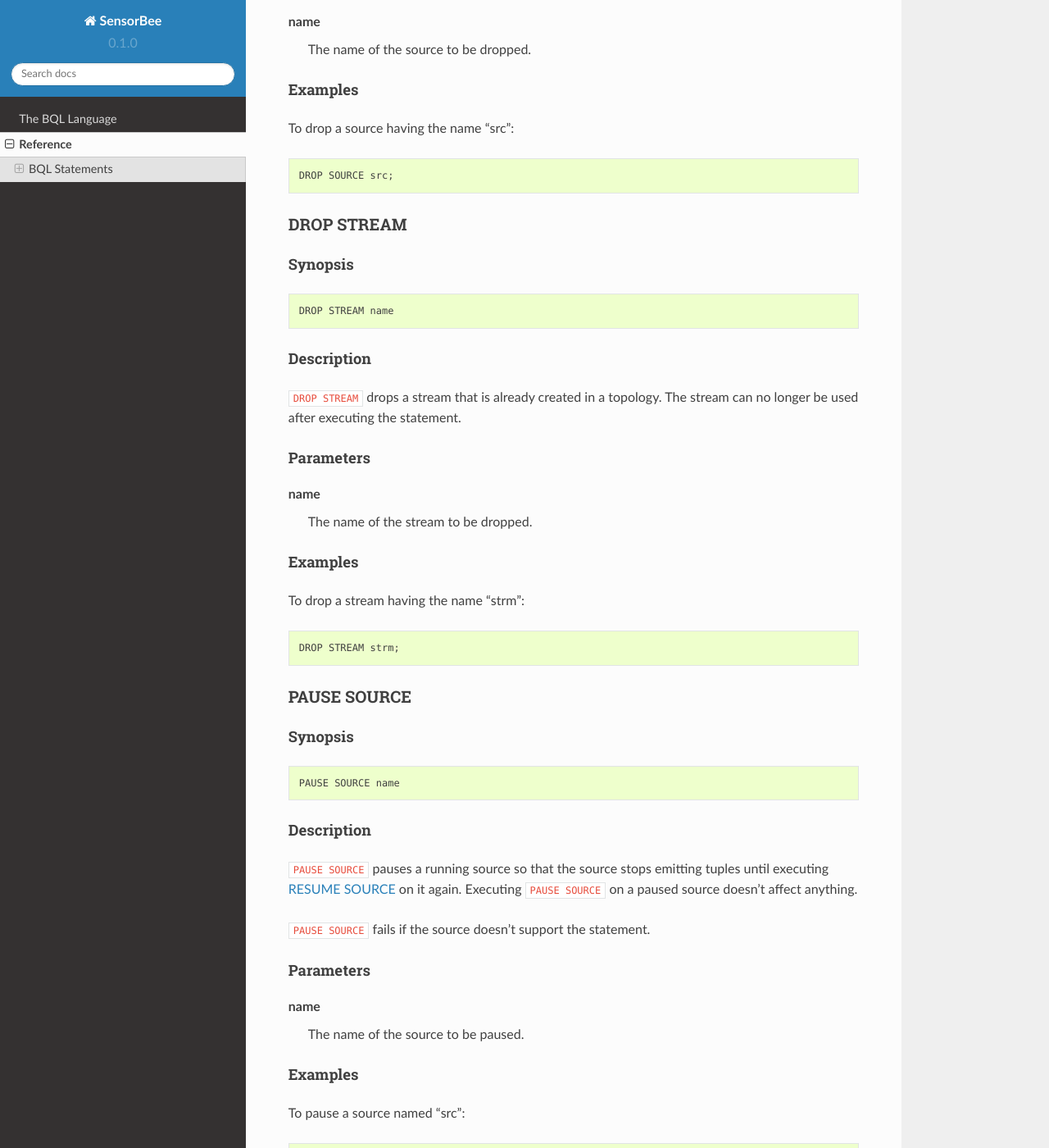
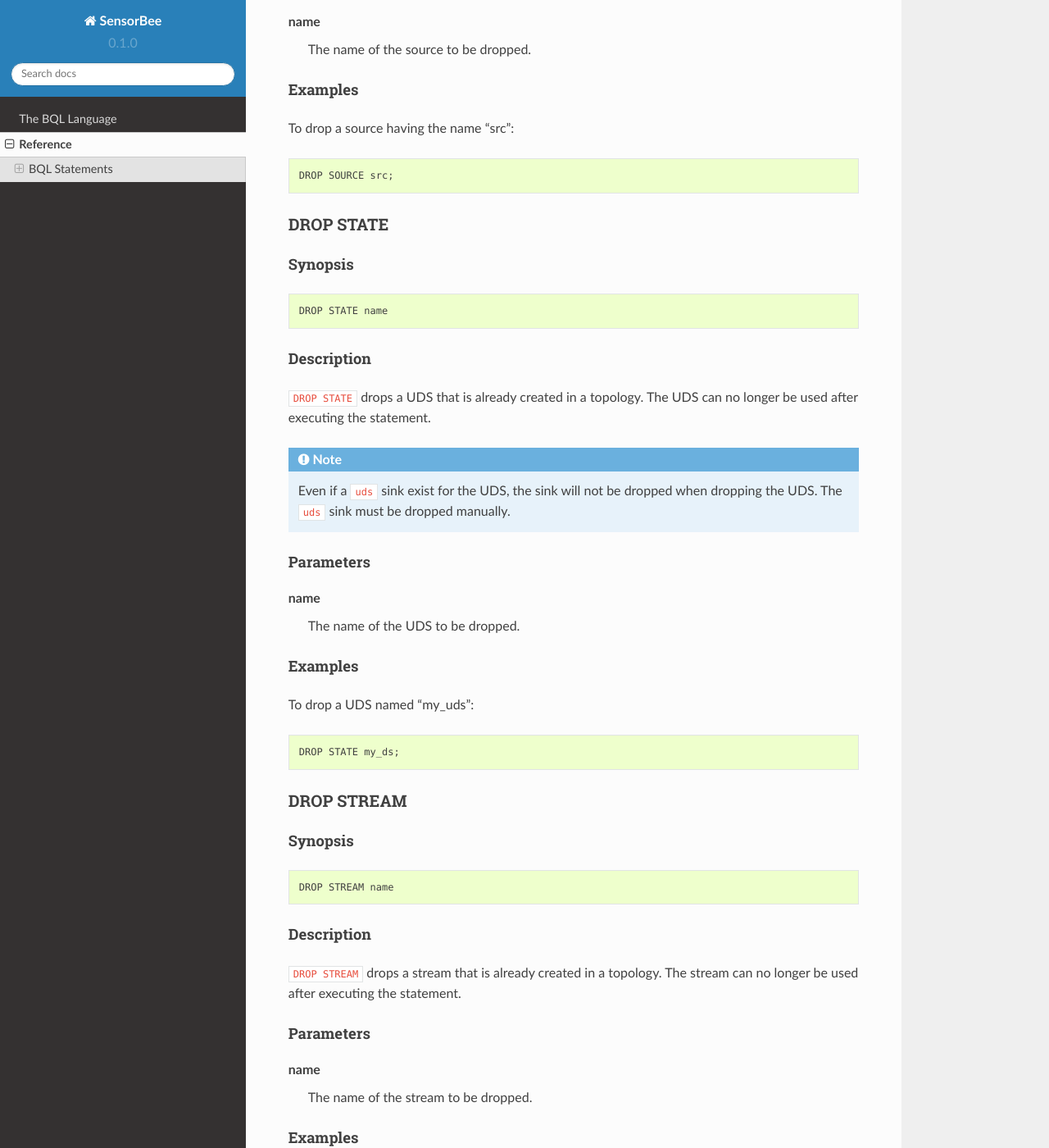
Before and after one commit to sensorbee/docs, a Sphinx documentation site: the page built from source/ref.rst, in a window 1280 px wide and 1400 px high, scrolled down 5219 px. Shown: the whole window at 82% size. Built offline with Sphinx 7.4.7 and the Read the Docs theme 2.0.0, drawn with Linux system fonts in a browser that asks for light colours.

Commit message:
Add the reference of DROP STATE statement

```diff
--- a/source/ref/stmts.rst
+++ b/source/ref/stmts.rst
@@ -8,6 +8,7 @@ BQL Statements
 .. include:: /ref/stmts/create_stream.rst
 .. include:: /ref/stmts/drop_sink.rst
 .. include:: /ref/stmts/drop_source.rst
+.. include:: /ref/stmts/drop_state.rst
 .. include:: /ref/stmts/drop_stream.rst
 .. include:: /ref/stmts/pause_source.rst
 .. include:: /ref/stmts/resume_source.rst
--- /dev/null
+++ b/source/ref/stmts/drop_state.rst
@@ -0,0 +1,36 @@
+.. _ref_stmts_drop_state:
+
+DROP STATE
+==========
+
+Synopsis
+--------
+
+::
+
+    DROP STATE name
+
+Description
+-----------
+
+``DROP STATE`` drops a UDS that is already created in a topology. The UDS can
+no longer be used after executing the statement.
+
+.. note::
+
+    Even if a ``uds`` sink exist for the UDS, the sink will not be dropped when
+    dropping the UDS. The ``uds`` sink must be dropped manually.
+
+Parameters
+----------
+
+name
+    The name of the UDS to be dropped.
+
+
+Examples
+--------
+
+To drop a UDS named "my_uds"::
+
+    DROP STATE my_ds;
```
